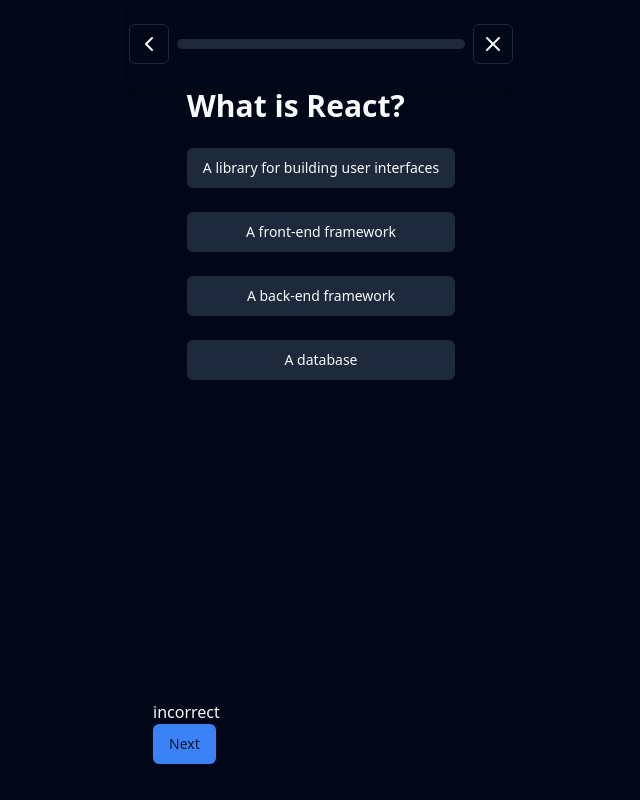
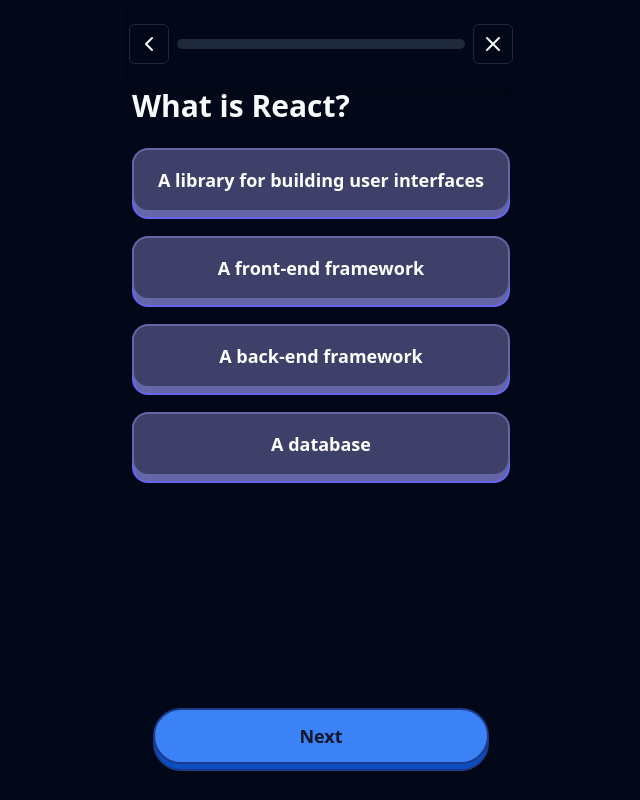
Before and after one commit to mchitaru/quizz-ai, a Next.js app: page /quizz in a window 1280 px wide. Both pictures are taken after a click on the button "Start". Shown: the whole page, without its empty margins (319-959 px from the left). Built offline with nearby package versions, Linux system fonts and the light colour scheme.

Commit message:
neo buttons ui

```diff
--- /dev/null
+++ b/src/app/quizz/_components/result-card.tsx
@@ -0,0 +1,38 @@
+import { cn } from "@/lib/utils";
+import clsx from "clsx";
+import React from "react";
+
+type Props = {
+  isCorrect: boolean | null;
+  correctAnswer: string | undefined;
+};
+
+const ResultCard = (props: Props) => {
+  const { isCorrect } = props;
+
+  if (isCorrect === null) {
+    return null;
+  }
+
+  const text = isCorrect
+    ? "Correct!"
+    : "Incorrect! The correct answer is: " + props.correctAnswer;
+
+  const borderClasses = clsx({
+    "border border-green-500": isCorrect,
+    "border border-red-500": !isCorrect,
+  });
+
+  return (
+    <div
+      className={cn(
+        borderClasses,
+        "border-2 rounded-lg p-4 text-center text-lg font-semibold m-4 bg-secondary"
+      )}
+    >
+      {text}
+    </div>
+  );
+};
+
+export default ResultCard;
--- a/src/app/quizz/page.tsx
+++ b/src/app/quizz/page.tsx
@@ -4,6 +4,7 @@
 import { Button } from "@/components/ui/button";
 import { ChevronLeft, X } from "lucide-react";
 import { useState } from "react";
+import ResultCard from "./_components/result-card";
 
 const questions = [
   {
@@ -12,24 +13,24 @@
       {
         text: "A library for building user interfaces",
         isCorrect: true,
-        id: 1
+        id: 1,
       },
       {
         text: "A front-end framework",
         isCorrect: false,
-        id: 2
+        id: 2,
       },
       {
         text: "A back-end framework",
         isCorrect: false,
-        id: 3
+        id: 3,
       },
       {
         text: "A database",
         isCorrect: false,
-        id: 4
-      }
-    ]
+        id: 4,
+      },
+    ],
   },
   {
     text: "What is JSX?",
@@ -37,24 +38,24 @@
       {
         text: "JavaScript XML",
         isCorrect: false,
-        id: 1
+        id: 1,
       },
       {
         text: "JavaScript",
         isCorrect: false,
-        id: 2
+        id: 2,
       },
       {
         text: "JavaScript and XML",
         isCorrect: false,
-        id: 3
+        id: 3,
       },
       {
         text: "JavaScript and HTML",
         isCorrect: false,
-        id: 4
-      }
-    ]
+        id: 4,
+      },
+    ],
   },
   {
     text: "What is the Virtual DOM?",
@@ -62,12 +63,12 @@
       {
         text: "A virtual representation of the DOM",
         isCorrect: true,
-        id: 1
+        id: 1,
       },
       {
         text: "A real DOM",
         isCorrect: false,
-        id: 2
+        id: 2,
       },
       {
         text: "A virtual representation of the browser",
@@ -77,11 +78,11 @@
       {
         text: "A virtual representation of the server",
         isCorrect: false,
-        id: 4
-      }
-    ]
-  }
-]
+        id: 4,
+      },
+    ],
+  },
+];
 
 export default function Home() {
   const [started, setStarted] = useState<boolean>(false);
@@ -91,69 +92,95 @@
   const [isCorrect, setIsCorrect] = useState<boolean | null>(null);
 
   const handleNext = () => {
-    if(!started){
+    if (!started) {
       setStarted(true);
       return;
     }
 
-    if(currentQuestion < questions.length - 1){
+    if (currentQuestion < questions.length - 1) {
       setCurrentQuestion(currentQuestion + 1);
     }
 
     setSelectedAnswer(null);
     setIsCorrect(null);
-  }
+  };
 
   const handleAnswer = (answer) => {
-
     setSelectedAnswer(answer.id);
     const isCurrentCorrect = answer.isCorrect;
-    if(isCurrentCorrect){
+    if (isCurrentCorrect) {
       setScore(score + 1);
     }
     setIsCorrect(isCurrentCorrect);
-
-  }
+  };
 
   return (
     <div className="flex flex-col flex-1">
       <div className="position-sticky top-0 z-10 shadow-md py-4 w-full">
         <header className="grid grid-cols-[auto,1fr,auto] grid-flow-col items-center justify-between py-2 gap-2">
-          <Button size={"icon"} variant={"outline"}><ChevronLeft /></Button>
-          <ProgressBar value={(currentQuestion/questions.length)*100}/>
-          <Button size={"icon"} variant={"outline"}><X /></Button>
+          <Button
+            size={"icon"}
+            variant={"outline"}
+          >
+            <ChevronLeft />
+          </Button>
+          <ProgressBar value={(currentQuestion / questions.length) * 100} />
+          <Button
+            size={"icon"}
+            variant={"outline"}
+          >
+            <X />
+          </Button>
         </header>
       </div>
       <main className="flex flex-1 justify-center">
-        {!started ?
-        <h1 className="text-3xl font-bold">Hello World👋</h1> :
-        <div>
-          <h2 className="text-3xl font-bold">{questions[currentQuestion].text}</h2>
-          <div className="grid grid-cols-1 gap-6 mt-6">
-            {
-              questions[currentQuestion].answers.map((answer) => {
+        {!started ? (
+          <h1 className="text-3xl font-bold">Hello World👋</h1>
+        ) : (
+          <div>
+            <h2 className="text-3xl font-bold">
+              {questions[currentQuestion].text}
+            </h2>
+            <div className="grid grid-cols-1 gap-6 mt-6">
+              {questions[currentQuestion].answers.map((answer) => {
+                const variant =
+                  selectedAnswer === answer.id
+                    ? answer.isCorrect
+                      ? "neoSuccess"
+                      : "neoDanger"
+                    : "neoOutline";
                 return (
                   <Button
                     key={answer.id}
-                    variant={"secondary"}
+                    variant={variant}
+                    size={"xl"}
                     onClick={() => handleAnswer(answer)}
                   >
-                    {answer.text}
+                    <p className="whitespace-normal">{answer.text}</p>
                   </Button>
-                )
-              })
-            }
+                );
+              })}
+            </div>
           </div>
-        </div>}
+        )}
       </main>
       <footer className="footer pb-9 px-6 relative mb-0">
-        <p>{isCorrect ? "correct": "incorrect"}</p>
+        <ResultCard
+          isCorrect={isCorrect}
+          correctAnswer={
+            questions[currentQuestion].answers.find(
+              (answer) => answer.isCorrect === true
+            )?.text
+          }
+        />
         <Button
+          variant={"neo"}
+          size={"lg"}
           onClick={handleNext}
         >
           {!started ? "Start" : "Next"}
         </Button>
       </footer>
     </div>
-  )
+  );
 }
--- a/src/components/ui/button.tsx
+++ b/src/components/ui/button.tsx
@@ -1,8 +1,12 @@
 import * as React from "react"
 import { Slot } from "@radix-ui/react-slot"
-import { cva, type VariantProps } from "class-variance-authority"
+import { cva, cx, type VariantProps } from "class-variance-authority";
 
-import { cn } from "@/lib/utils"
+import { cn } from "@/lib/utils";
+import clsx from "clsx";
+
+const neoClasses =
+  "w-full rounded-full px-3.5 py-5 border-2 relative z-10 text-lg font-bold hover:transform hover:translate-y-[-2px] transition-transform-duration-200";
 
 const buttonVariants = cva(
   "inline-flex items-center justify-center whitespace-nowrap rounded-md text-sm font-medium ring-offset-background transition-colors focus-visible:outline-none focus-visible:ring-2 focus-visible:ring-ring focus-visible:ring-offset-2 disabled:pointer-events-none disabled:opacity-50",
@@ -18,11 +22,25 @@
           "bg-secondary text-secondary-foreground hover:bg-secondary/80",
         ghost: "hover:bg-accent hover:text-accent-foreground",
         link: "text-primary underline-offset-4 hover:underline",
+        neo: cn(
+          neoClasses,
+          "bg-primary text-primary-foreground border-blue-900"
+        ),
+        neoOutline: cn(neoClasses, "bg-[#3e406a] text-white border-[#6366a7]"),
+        neoSuccess: cn(
+          neoClasses,
+          "bg-green-500 text-primary-foreground border-green-600"
+        ),
+        neoDanger: cn(
+          neoClasses,
+          "bg-red-500 text-primary-foreground border-red-600"
+        ),
       },
       size: {
         default: "h-10 px-4 py-2",
         sm: "h-9 rounded-md px-3",
-        lg: "h-11 rounded-md px-8",
+        lg: "h-14 rounded-full px-3.5 py-5",
+        xl: "rounded-2xl h-16 px-6 py-3",
         icon: "h-10 w-10",
       },
     },
@@ -31,26 +49,66 @@
       size: "default",
     },
   }
-)
+);
 
 export interface ButtonProps
   extends React.ButtonHTMLAttributes<HTMLButtonElement>,
     VariantProps<typeof buttonVariants> {
-  asChild?: boolean
+  asChild?: boolean;
 }
+
+export const spanVariants = cva(
+  ["absolute", "h-14", "bottom-[-7px]", "w-full", "border-2", "left-0", "z-0"],
+  {
+    variants: {
+      variant: {
+        default: "hidden",
+        destructive: "hidden",
+        outline: "hidden",
+        secondary: "hidden",
+        ghost: "hidden",
+        link: "hidden",
+        neo: "border-blue-900 bg-primary-shadow",
+        neoOutline: "bg-[#6366a7] border-[#6366F6]",
+        neoSuccess: "border-green-500 bg-green-600",
+        neoDanger: "border-red-500 bg-red-600",
+      },
+      defaultVariants: {
+        variant: "default",
+      },
+    },
+  }
+);
 
 const Button = React.forwardRef<HTMLButtonElement, ButtonProps>(
   ({ className, variant, size, asChild = false, ...props }, ref) => {
-    const Comp = asChild ? Slot : "button"
+    const Comp = asChild ? Slot : "button";
+    const containerClass = clsx({
+      relative:
+        variant === "neo" ||
+        variant === "neoOutline" ||
+        variant === "neoSuccess" ||
+        variant === "neoDanger",
+    });
+    const borderRound = clsx({
+      "rounded-full": variant === "neo",
+      "rounded-2xl":
+        variant === "neoOutline" ||
+        variant === "neoSuccess" ||
+        variant === "neoDanger",
+    });
     return (
-      <Comp
-        className={cn(buttonVariants({ variant, size, className }))}
-        ref={ref}
-        {...props}
-      />
-    )
+      <div className={containerClass}>
+        <Comp
+          className={cn(buttonVariants({ variant, size, className }))}
+          ref={ref}
+          {...props}
+        />
+        <span className={cx(spanVariants({ variant }), borderRound)}></span>
+      </div>
+    );
   }
-)
+);
 Button.displayName = "Button"
 
 export { Button, buttonVariants }
```
